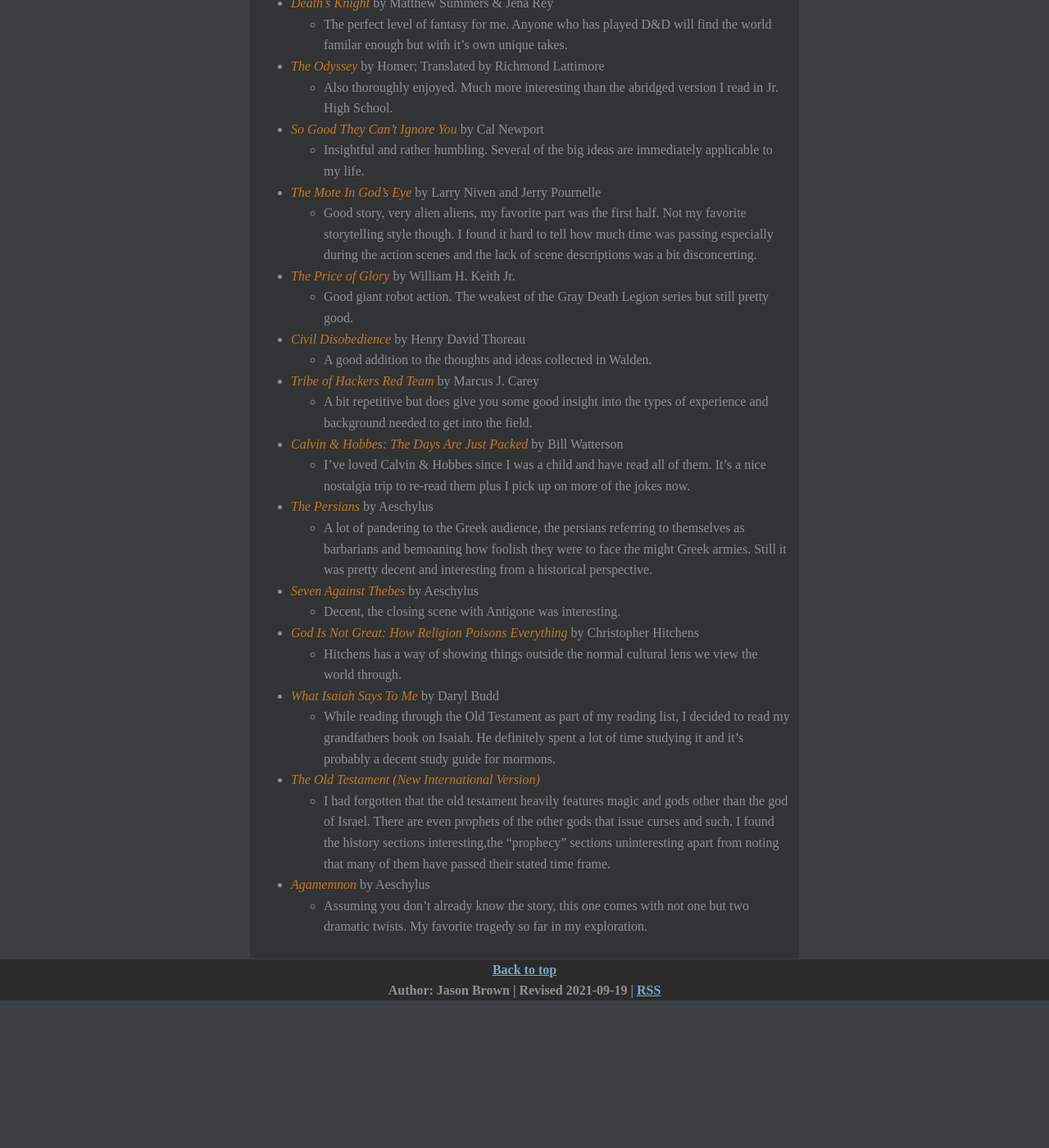
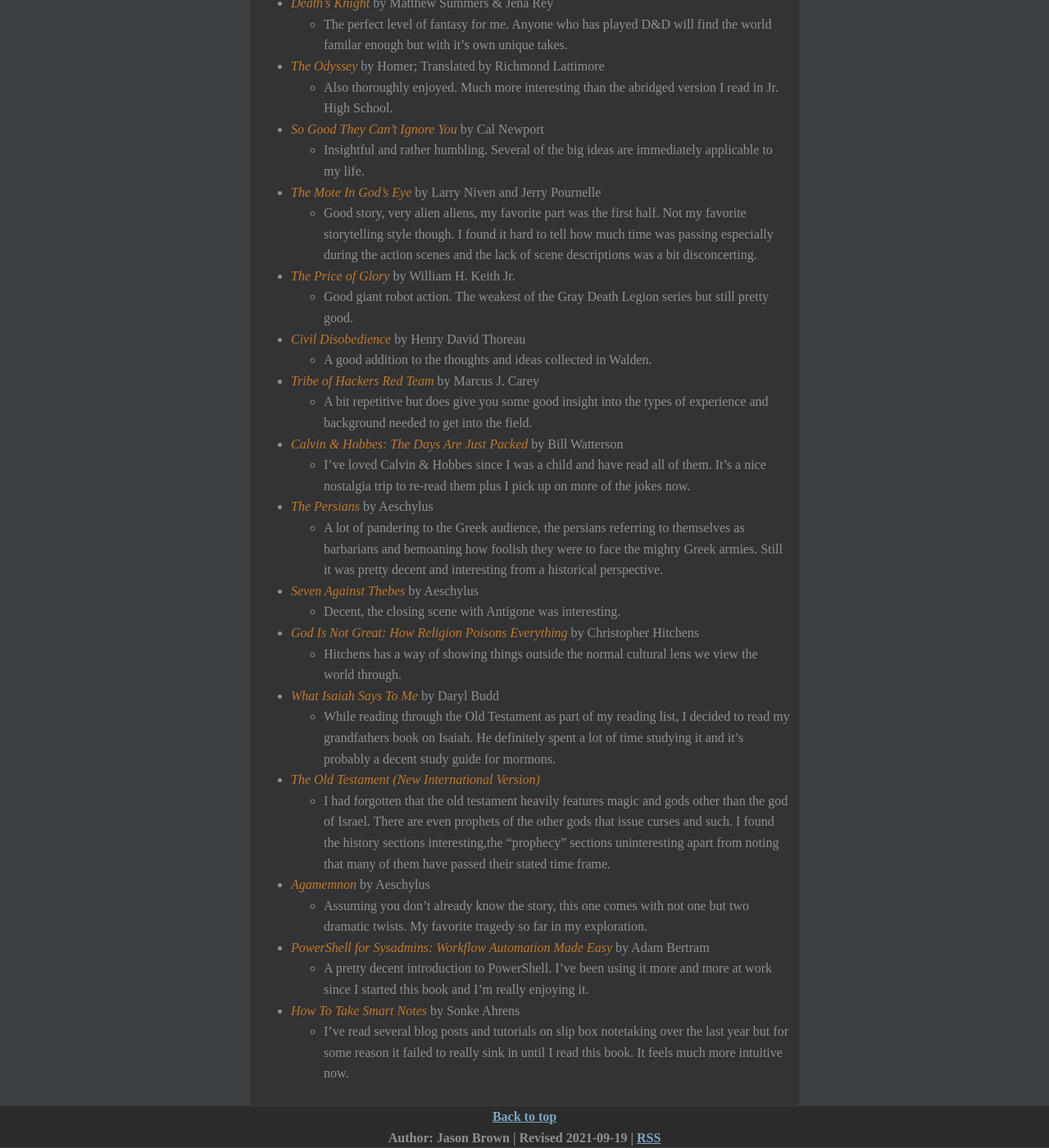
Before and after one commit to noUsernamesLef7/noUsernamesLef7.github.io, a Jekyll site: the page built from personal/books/index.md, in a window 1280 px wide and 1400 px high, scrolled down 1077 px. Shown: the whole window at 82% size. Built offline with Jekyll 4.4.1, drawn with Linux system fonts in a browser that asks for light colours; before the commit the page ends 2298 px from its top, so only the background shows below that.

Commit message:
Add books

```diff
--- a/personal/books/index.md
+++ b/personal/books/index.md
@@ -42,7 +42,7 @@ I like many others have recently come to the realization that I no longer read b
 * *Calvin & Hobbes: The Days Are Just Packed* by Bill Watterson
 	* I've loved Calvin & Hobbes since I was a child and have read all of them. It's a nice nostalgia trip to re-read them plus I pick up on more of the jokes now.
 * *The Persians* by Aeschylus
-	* A lot of pandering to the Greek audience, the persians referring to themselves as barbarians and bemoaning how foolish they were to face the might Greek armies. Still it was pretty decent and interesting from a historical perspective.
+	* A lot of pandering to the Greek audience, the persians referring to themselves as barbarians and bemoaning how foolish they were to face the mighty Greek armies. Still it was pretty decent and interesting from a historical perspective.
 * *Seven Against Thebes* by Aeschylus
 	* Decent, the closing scene with Antigone was interesting.
 * *God Is Not Great: How Religion Poisons Everything* by Christopher Hitchens
@@ -53,3 +53,7 @@ I like many others have recently come to the realization that I no longer read b
 	* I had forgotten that the old testament heavily features magic and gods other than the god of Israel. There are even prophets of the other gods that issue curses and such. I found the history sections interesting,the "prophecy" sections uninteresting apart from noting that many of them have passed their stated time frame.
 * *Agamemnon* by Aeschylus
 	* Assuming you don't already know the story, this one comes with not one but two dramatic twists. My favorite tragedy so far in my exploration.
+* *PowerShell for Sysadmins: Workflow Automation Made Easy* by Adam Bertram
+	* A pretty decent introduction to PowerShell. I've been using it more and more at work since I started this book and I'm really enjoying it.
+* *How To Take Smart Notes* by Sonke Ahrens
+	* I've read several blog posts and tutorials on slip box notetaking over the last year but for some reason it failed to really sink in until I read this book. It feels much more intuitive now.
```
